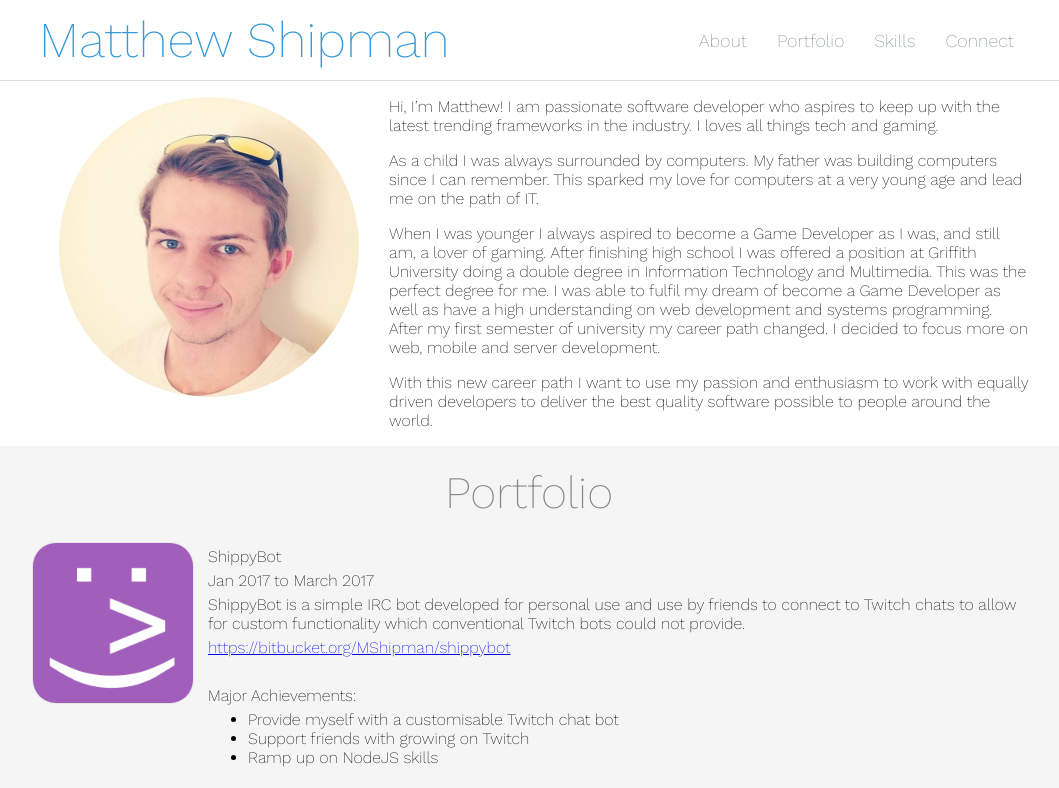
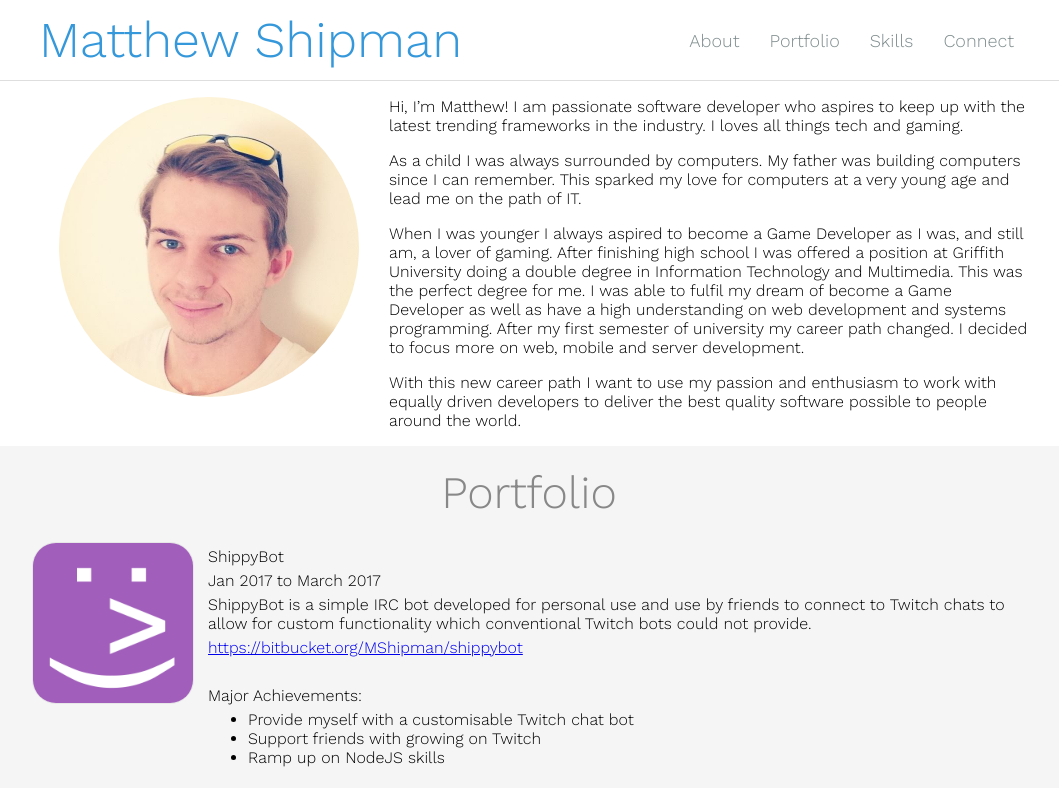
Before and after one commit to MShipman93/personalwebsite, a React app: page public/index.html in a window 1280 px wide. Shown: the top 788 px of the page, without its empty margins (111-1170 px from the left). Built offline with nearby package versions, Linux system fonts and the light colour scheme.

Commit message:
Change Work Sans font weight

```diff
--- a/public/index.html
+++ b/public/index.html
@@ -5,7 +5,7 @@
     <meta name="viewport" content="width=device-width, initial-scale=1, shrink-to-fit=no">
     <meta name="theme-color" content="#000000">
 
-    <link href="https://fonts.googleapis.com/css?family=Work+Sans:200" rel="stylesheet">
+    <link href="https://fonts.googleapis.com/css?family=Work+Sans:300" rel="stylesheet">
 
     <!-- <link rel="shortcut icon" href="%PUBLIC_URL%/favicon.ico"> -->
     <link rel="stylesheet" type="text/css" href="%PUBLIC_URL%/main.css">
```
